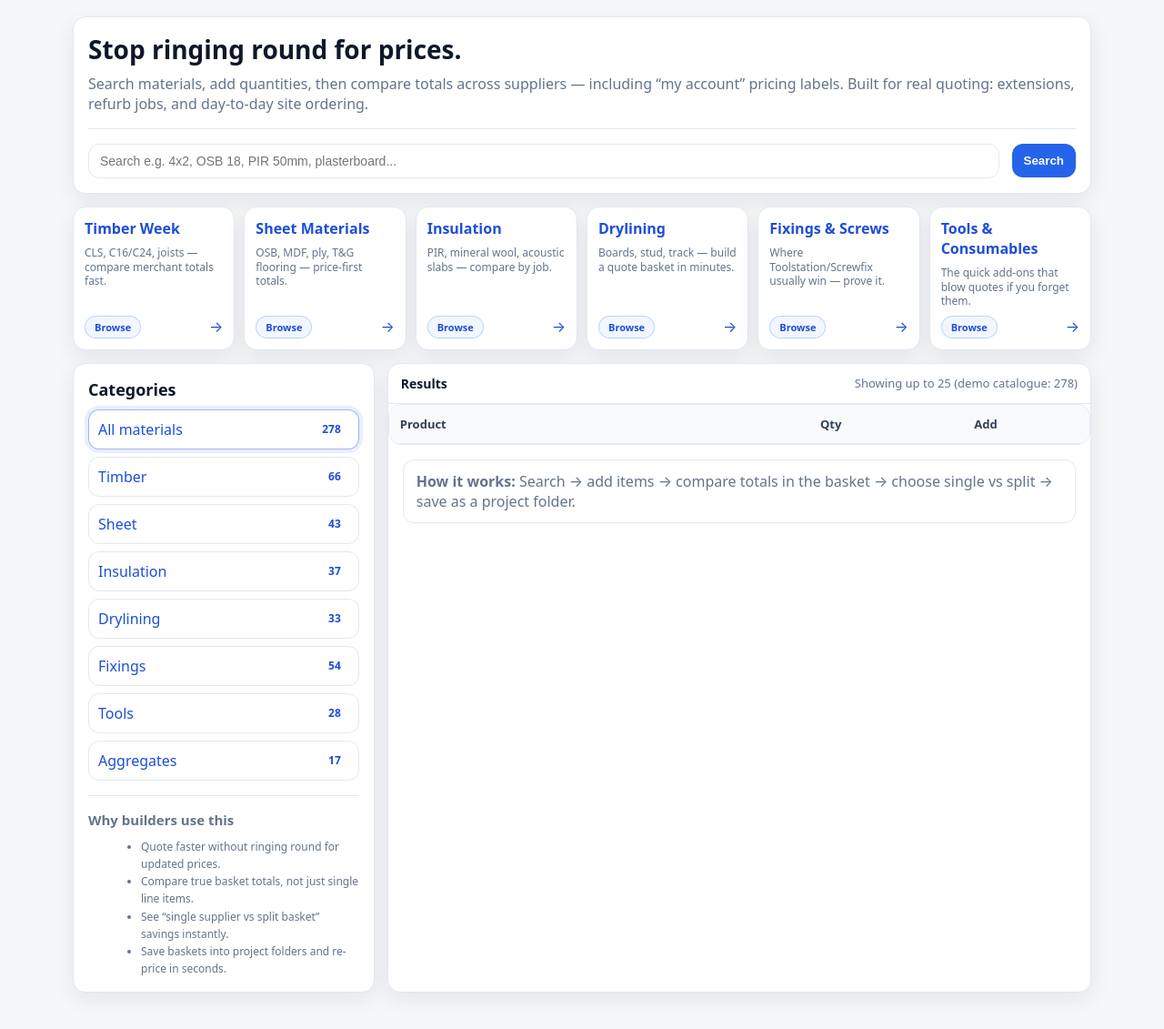
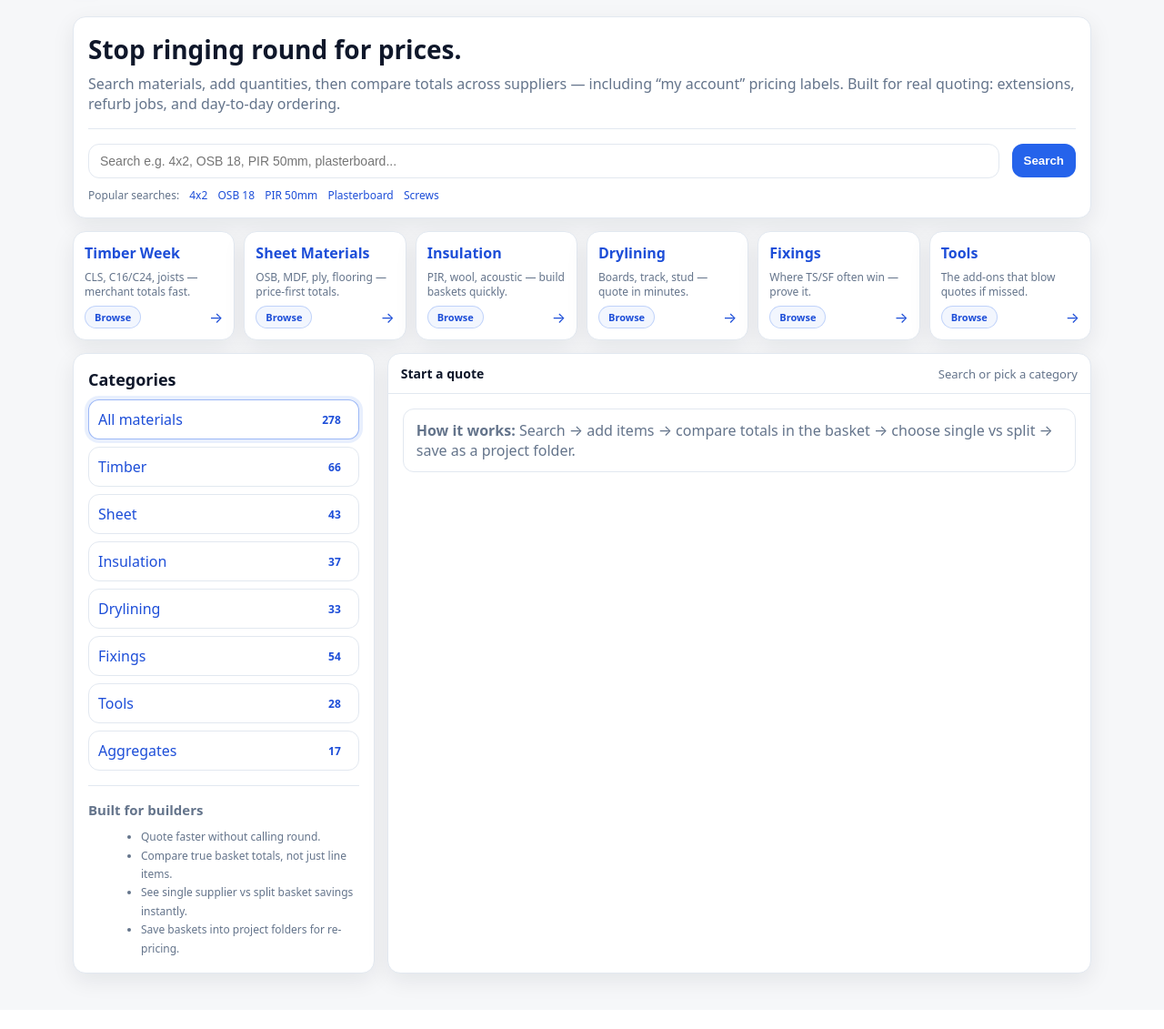
Before and after one commit to k5yymsn4kp-ux/newmaterialcompare, a FastAPI app: page / in a window 1280 px wide. Shown: the part 73-1204 px from the top of the page at 91% size. After the commit the page ends 1161 px from the top, so only its background shows below. Run offline with FastAPI, Linux system fonts and the light colour scheme; lists and menus that the app fills with data are empty.

Commit message:
Homepage: only show results on search/category; keep offer-led layout

```diff
--- a/app/main.py
+++ b/app/main.py
@@ -23,13 +23,13 @@
 }
 
 # -------------------------
-# DEMO CATALOGUE (hundreds of items)
+# DEMO CATALOGUE (hundreds)
 # -------------------------
 def make_prices(category: str, base: float, rng: random.Random):
     """
     Demo realism:
-    - Merchants (MKM/Jewson/Huws Gray) cheaper on timber/sheet/insulation/plaster/aggregates
-    - Toolstation/Screwfix cheaper on fixings/tools/consumables
+    - Merchants (MKM/Jewson/Huws Gray) cheaper on timber/sheet/insulation/drylining/aggregates
+    - Toolstation/Screwfix cheaper on fixings/tools
     """
     if category in ("timber", "sheet", "insulation", "drylining", "aggregates"):
         ts = base * rng.uniform(1.06, 1.18)
@@ -71,12 +71,7 @@
         ("aggregates", "Building Sand Bulk Bag", 52.00),
     ]
     for cat, name, base in anchors:
-        catalogue.append({
-            "id": pid,
-            "category": cat,
-            "name": name,
-            "prices": make_prices(cat, base, rng)
-        })
+        catalogue.append({"id": pid, "category": cat, "name": name, "prices": make_prices(cat, base, rng)})
         pid += 1
 
     specs = {
@@ -119,26 +114,20 @@
             ("Ballast Bulk Bag", [1], 52.00),
             ("Type 1 MOT Bulk Bag", [1], 54.00),
             ("Cement 25kg", [1], 6.80),
-        ]
+        ],
     }
 
-    # ~650 items for demo responsiveness
+    # ~650 items total (feels like thousands in demo)
     for cat, rows in specs.items():
         for name_base, variants, base_price in rows:
             for v in variants:
                 for pack in [1, 2, 5, 10]:
                     if cat == "timber":
-                        if isinstance(v, (int, float)):
-                            name = f"{name_base} {v}m"
-                        else:
-                            name = f"{name_base} {v}"
-                        base = base_price * (v if isinstance(v, (int, float)) else 1.0) / 2.4
+                        name = f"{name_base} {v}m"
+                        base = base_price * (v / 2.4)
                     elif cat in ("sheet", "insulation", "drylining"):
-                        if isinstance(v, (int, float)):
-                            name = f"{name_base} {v}mm 2440x1220"
-                        else:
-                            name = f"{name_base} {v}"
-                        base = base_price * (v / 12 if isinstance(v, (int, float)) else 1.0)
+                        name = f"{name_base} {v}mm 2440x1220"
+                        base = base_price * (v / 12)
                     elif cat in ("fixings", "tools"):
                         name = f"{name_base} {v} (pack {pack})"
                         base = base_price * (0.85 + (pack * 0.07))
@@ -146,17 +135,11 @@
                         name = f"{name_base}"
                         base = base_price * (0.95 + (pack * 0.03))
 
-                    catalogue.append({
-                        "id": pid,
-                        "category": cat,
-                        "name": name,
-                        "prices": make_prices(cat, max(1.25, base), rng)
-                    })
+                    catalogue.append({"id": pid, "category": cat, "name": name, "prices": make_prices(cat, max(1.25, base), rng)})
                     pid += 1
 
-                if len(catalogue) >= 650:
-                    return catalogue
-
+                    if len(catalogue) >= 650:
+                        return catalogue
     return catalogue
 
 PRODUCTS = generate_demo_products()
@@ -197,7 +180,6 @@
         results = [p for p in results if p["category"] == cat]
     if q:
         results = [p for p in results if q in p["name"].lower()]
-
     return results[:25]
 
 def basket_items():
@@ -209,6 +191,11 @@
     return items
 
 def pick_split_supplier(product):
+    """
+    Builder realism:
+    - For timber/sheet/insulation/drylining/aggregates: prefer merchants if close to cheapest.
+    - For fixings/tools: Screwfix/Toolstation often win, let price decide.
+    """
     prices = {s: float(product["prices"][s]) for s in SUPPLIERS}
     absolute_cheapest = min(SUPPLIERS, key=lambda s: prices[s])
     abs_price = prices[absolute_cheapest]
@@ -220,7 +207,6 @@
         best_merchant = min(merchants, key=lambda s: prices[s])
         if prices[best_merchant] <= abs_price * 1.03:
             return best_merchant
-
     return absolute_cheapest
 
 def calculate_totals(vat_mode: str):
@@ -229,25 +215,15 @@
 
     totals_ex_single = {s: 0.0 for s in SUPPLIERS}
     split_total_ex = 0.0
-    split_picks = []
 
     for row in items:
         p = row["product"]
         qty = row["qty"]
-
         for s in SUPPLIERS:
             totals_ex_single[s] += float(p["prices"][s]) * qty
 
         chosen = pick_split_supplier(p)
-        unit_ex = float(p["prices"][chosen])
-        split_total_ex += unit_ex * qty
-        split_picks.append({
-            "name": p["name"],
-            "qty": qty,
-            "supplier": chosen,
-            "unit_ex": unit_ex,
-            "label": SUPPLIER_PRICE_TYPE.get(chosen, "Online")
-        })
+        split_total_ex += float(p["prices"][chosen]) * qty
 
     totals_inc_single = {s: t * (1 + VAT_RATE) for s, t in totals_ex_single.items()}
     split_total_inc = split_total_ex * (1 + VAT_RATE)
@@ -270,19 +246,16 @@
         "items": items,
         "totals_ex_single": totals_ex_single,
         "totals_inc_single": totals_inc_single,
-        "split_total_ex": split_total_ex,
-        "split_total_inc": split_total_inc,
         "totals_mode_single": totals_mode_single,
         "split_total_mode": split_total_mode,
         "best_single_supplier": best_single_supplier,
         "best_single_total_mode": best_single_total_mode,
         "mode_saving": mode_saving,
-        "split_picks": split_picks,
     }
 
 @app.get("/", response_class=HTMLResponse)
 def home(request: Request, q: str = "", cat: str = ""):
-    # Only show results when user searches or chooses a category
+    # Key behaviour: only show results if user searches OR selects category
     show_results = bool((q or "").strip() or (cat or "").strip())
 
     results = search_products(q, cat) if show_results else []
@@ -298,7 +271,7 @@
             "show_results": show_results,
             "results": results,
             "categories": cats,
-            "basket_count": basket_count
+            "basket_count": basket_count,
         }
     )
 
@@ -352,7 +325,7 @@
             "suppliers": SUPPLIERS,
             "supplier_price_type": SUPPLIER_PRICE_TYPE,
             "jobs": sorted(JOBS.items(), key=lambda x: x[1]["created"], reverse=True),
-            **data
+            **data,
         }
     )
 
--- a/app/templates/home.html
+++ b/app/templates/home.html
@@ -25,12 +25,11 @@
 
 <div class="container">
 
-  <!-- Hero -->
   <div class="card card-pad">
     <h1>Stop ringing round for prices.</h1>
     <p class="subtext">
       Search materials, add quantities, then compare totals across suppliers — including “my account” pricing labels.
-      Built for real quoting: extensions, refurb jobs, and day-to-day site ordering.
+      Built for real quoting: extensions, refurb jobs, and day-to-day ordering.
     </p>
 
     <div class="divider"></div>
@@ -45,49 +44,32 @@
         <a class="btn" href="/">Clear</a>
       {% endif %}
     </form>
+
+    <div style="margin-top:10px;" class="small">
+      Popular searches:
+      <a href="/?q=4x2" style="margin-left:8px;">4x2</a>
+      <a href="/?q=osb%2018" style="margin-left:8px;">OSB 18</a>
+      <a href="/?q=pir%2050" style="margin-left:8px;">PIR 50mm</a>
+      <a href="/?q=plasterboard" style="margin-left:8px;">Plasterboard</a>
+      <a href="/?q=screws" style="margin-left:8px;">Screws</a>
+    </div>
   </div>
 
   <div style="height:14px;"></div>
 
-  <!-- Offers strip (Toolstation-style) -->
   <div class="offers">
-    <a class="offer" href="/?cat=timber">
-      <div class="t">Timber Week</div>
-      <div class="d">CLS, C16/C24, joists — compare merchant totals fast.</div>
-      <div class="cta"><span class="tag">Browse</span><span>→</span></div>
-    </a>
-    <a class="offer" href="/?cat=sheet">
-      <div class="t">Sheet Materials</div>
-      <div class="d">OSB, MDF, ply, T&G flooring — price-first totals.</div>
-      <div class="cta"><span class="tag">Browse</span><span>→</span></div>
-    </a>
-    <a class="offer" href="/?cat=insulation">
-      <div class="t">Insulation</div>
-      <div class="d">PIR, mineral wool, acoustic slabs — compare by job.</div>
-      <div class="cta"><span class="tag">Browse</span><span>→</span></div>
-    </a>
-    <a class="offer" href="/?cat=drylining">
-      <div class="t">Drylining</div>
-      <div class="d">Boards, stud, track — build a quote basket in minutes.</div>
-      <div class="cta"><span class="tag">Browse</span><span>→</span></div>
-    </a>
-    <a class="offer" href="/?cat=fixings">
-      <div class="t">Fixings & Screws</div>
-      <div class="d">Where Toolstation/Screwfix usually win — prove it.</div>
-      <div class="cta"><span class="tag">Browse</span><span>→</span></div>
-    </a>
-    <a class="offer" href="/?cat=tools">
-      <div class="t">Tools & Consumables</div>
-      <div class="d">The quick add-ons that blow quotes if you forget them.</div>
-      <div class="cta"><span class="tag">Browse</span><span>→</span></div>
-    </a>
+    <a class="offer" href="/?cat=timber"><div class="t">Timber Week</div><div class="d">CLS, C16/C24, joists — merchant totals fast.</div><div class="cta"><span class="tag">Browse</span><span>→</span></div></a>
+    <a class="offer" href="/?cat=sheet"><div class="t">Sheet Materials</div><div class="d">OSB, MDF, ply, flooring — price-first totals.</div><div class="cta"><span class="tag">Browse</span><span>→</span></div></a>
+    <a class="offer" href="/?cat=insulation"><div class="t">Insulation</div><div class="d">PIR, wool, acoustic — build baskets quickly.</div><div class="cta"><span class="tag">Browse</span><span>→</span></div></a>
+    <a class="offer" href="/?cat=drylining"><div class="t">Drylining</div><div class="d">Boards, track, stud — quote in minutes.</div><div class="cta"><span class="tag">Browse</span><span>→</span></div></a>
+    <a class="offer" href="/?cat=fixings"><div class="t">Fixings</div><div class="d">Where TS/SF often win — prove it.</div><div class="cta"><span class="tag">Browse</span><span>→</span></div></a>
+    <a class="offer" href="/?cat=tools"><div class="t">Tools</div><div class="d">The add-ons that blow quotes if missed.</div><div class="cta"><span class="tag">Browse</span><span>→</span></div></a>
   </div>
 
   <div style="height:14px;"></div>
 
   <div class="home-grid">
 
-    <!-- Categories -->
     <div class="card card-pad">
       <h2>Categories</h2>
       <div class="cat">
@@ -95,7 +77,7 @@
           <span>All materials</span><span class="count">{{ categories|sum(attribute=1) }}</span>
         </a>
         {% for c, n in categories %}
-          <a href="/?cat={{ c }}{% if q %}&q={{ q }}{% endif %}" class="{% if cat==c %}active{% endif %}">
+          <a href="/?cat={{ c }}" class="{% if cat==c %}active{% endif %}">
             <span style="text-transform:capitalize;">{{ c }}</span><span class="count">{{ n }}</span>
           </a>
         {% endfor %}
@@ -103,45 +85,46 @@
 
       <div class="divider"></div>
 
-      <h3>Why builders use this</h3>
-      <ul class="small" style="margin:0 0 0 18px; line-height:1.6;">
-        <li>Quote faster without ringing round for updated prices.</li>
-        <li>Compare true basket totals, not just single line items.</li>
-        <li>See “single supplier vs split basket” savings instantly.</li>
-        <li>Save baskets into project folders and re-price in seconds.</li>
+      <h3>Built for builders</h3>
+      <ul class="small" style="margin:0 0 0 18px; line-height:1.7;">
+        <li>Quote faster without calling round.</li>
+        <li>Compare true basket totals, not just line items.</li>
+        <li>See single supplier vs split basket savings instantly.</li>
+        <li>Save baskets into project folders for re-pricing.</li>
       </ul>
     </div>
 
-    <!-- Results -->
     <div class="card">
       <div class="kicker">
         <strong>
+          {% if show_results %}
             Results{% if cat %} · <span style="text-transform:capitalize;">{{ cat }}</span>{% endif %}
             {% if q %} · “{{ q }}”{% endif %}
+          {% else %}
+            Start a quote
+          {% endif %}
         </strong>
-        <span>Showing up to 25 (demo catalogue: {{ categories|sum(attribute=1) }})</span>
+        <span>{% if show_results %}Showing up to 25{% else %}Search or pick a category{% endif %}</span>
       </div>
 
+      {% if show_results %}
         <table class="table">
           <tr>
             <th style="width:60%;">Product</th>
             <th style="width:22%;">Qty</th>
             <th style="width:18%;">Add</th>
           </tr>
-
           {% for p in results %}
           <tr>
             <td>
               <div style="font-weight:900;">{{ p.name }}</div>
               <div class="small" style="text-transform:capitalize;">{{ p.category }}</div>
             </td>
-
             <td>
               <form method="post" action="/basket/add" style="margin:0; display:flex; gap:10px; align-items:center;">
                 <input type="hidden" name="product_id" value="{{ p.id }}">
                 <input class="field" style="max-width:130px;" type="number" name="qty" value="1" min="1">
             </td>
-
             <td>
                 <button class="btn btn-primary" type="submit">Add</button>
               </form>
@@ -149,13 +132,13 @@
           </tr>
           {% endfor %}
         </table>
-
+      {% else %}
         <div class="card-pad">
           <div class="notice">
-          <strong>How it works:</strong>
-          Search → add items → compare totals in the basket → choose single vs split → save as a project folder.
+            <strong>How it works:</strong> Search → add items → compare totals in the basket → choose single vs split → save as a project folder.
           </div>
         </div>
+      {% endif %}
     </div>
 
   </div>
```
Lines whose indentation alone changed are shown as unchanged.
